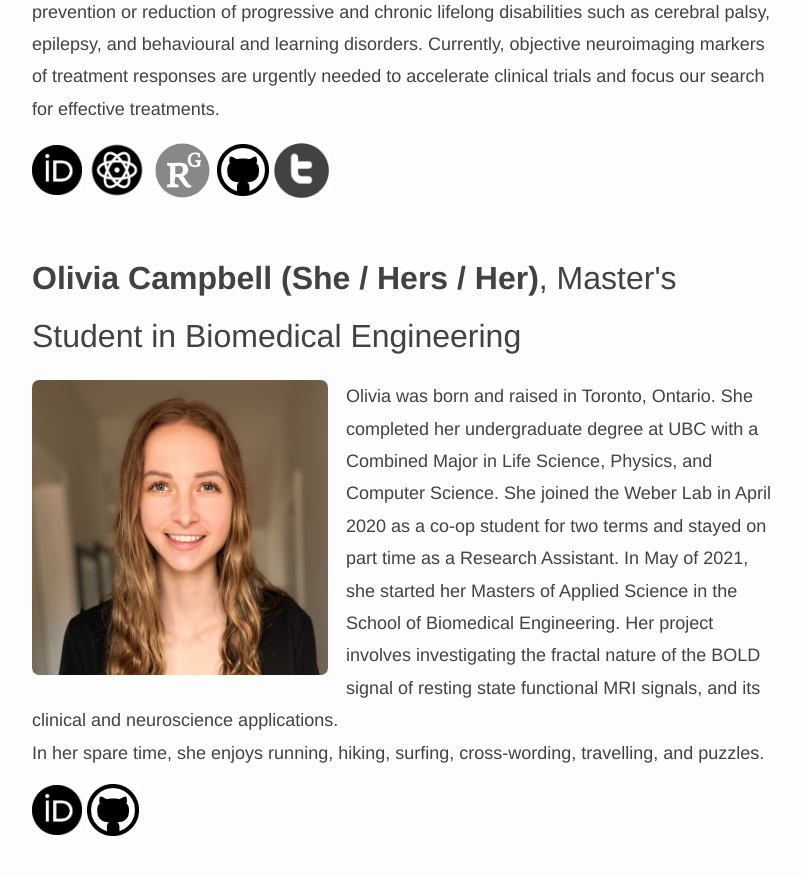
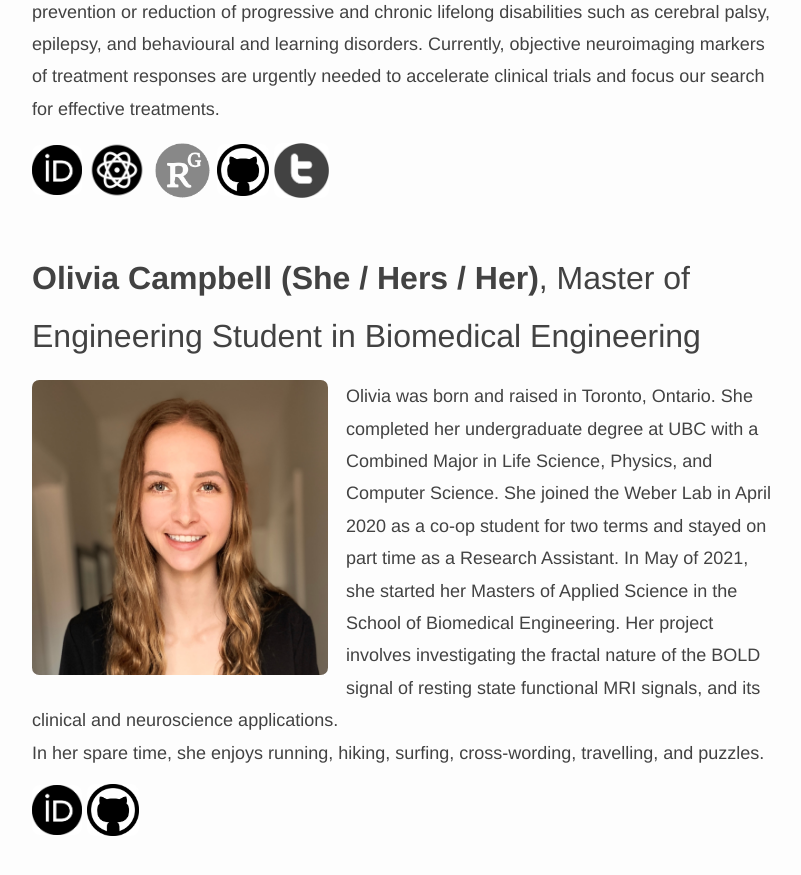
Before and after one commit to WeberLab/weberlab.github.io, a Jekyll site: the page built from _pages/team/index.md, in a window 1280 px wide and 900 px high, scrolled down 1169 px. Shown: the top 875 px of the window, without its empty margins (238-1039 px from the left). Built offline with Jekyll 4.4.1, drawn with Linux system fonts in a browser that asks for light colours; nearby versions of some CDN libraries.

Commit message:
Update team.yml

```diff
--- a/_data/team.yml
+++ b/_data/team.yml
@@ -27,7 +27,7 @@
 - name: Olivia Campbell (She / Hers / Her)
   is_pi: False
   is_current: True
-  position: Master's Student in Biomedical Engineering
+  position: Master of Engineering Student in Biomedical Engineering
   orcid: https://orcid.org/0000-0002-2628-2726
   scholar:
   researchgate:
```
